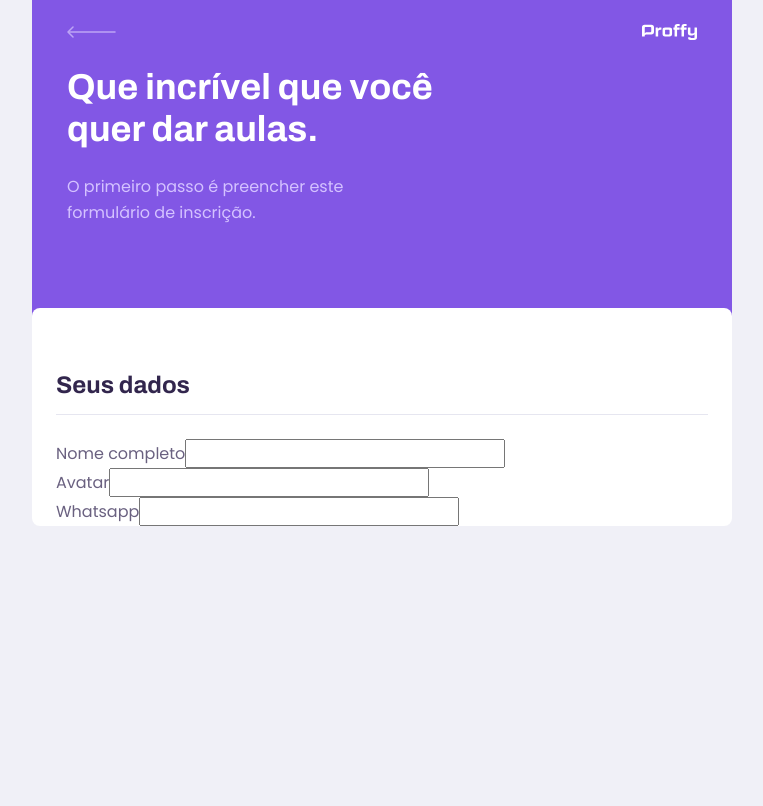
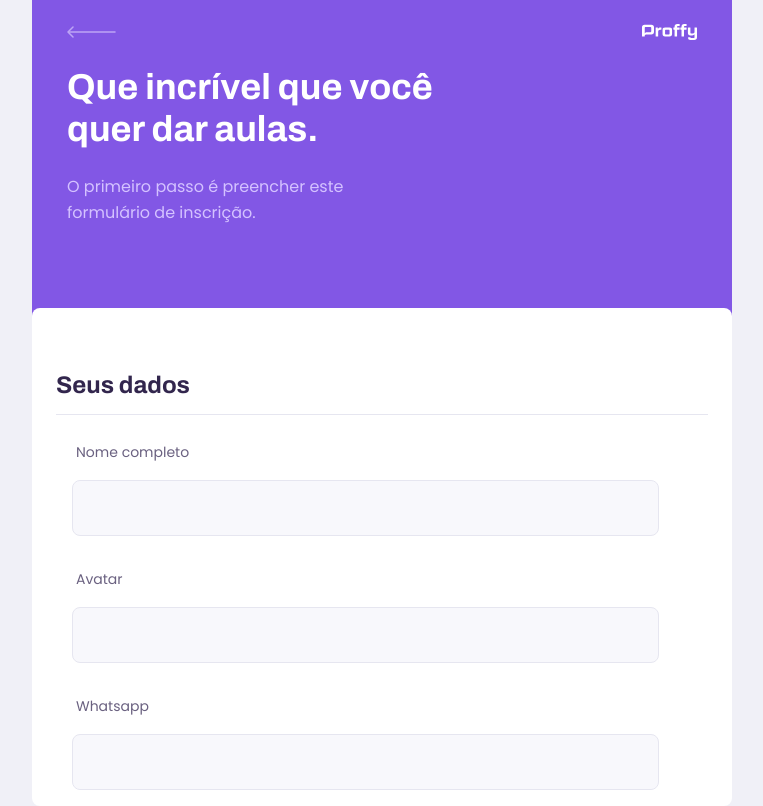
Before and after one commit to JVMedeiros/proffy, a React (Create React App) app in the folder web/: page /give-classes in a window 1280 px wide. Shown: the whole page, without its empty margins (258-1021 px from the left). Built offline with nearby package versions, Linux system fonts and the light colour scheme.

Commit message:
input component finished

```diff
--- a/web/src/components/Input/index.tsx
+++ b/web/src/components/Input/index.tsx
@@ -1,4 +1,6 @@
 import React, { InputHTMLAttributes }from 'react';
+
+import './styles.css';
 
 interface InputProps extends InputHTMLAttributes<HTMLInputElement> {
     label: string;
--- /dev/null
+++ b/web/src/components/Input/styles.css
@@ -0,0 +1,36 @@
+.input-block {
+    position: relative;
+}
+
+.input-block + .input-block {
+    margin-top: 1.4rem;
+}
+
+.input-block label {
+    font-size: 1.4rem;
+    margin: 2rem;
+}
+
+.input-block input {
+    width: 90%;
+    height: 5.6rem;
+    margin-top: 0.8rem;
+    border-radius: 0.8rem;
+    background: var(--color-input-background);
+    border: 1px solid var(--color-line-in-white);
+    outline: 0;
+    padding: 0 1.6rem;
+    font: 1.6rem Archivo;
+    margin: 1.6rem;
+}
+
+.input-block:focus-within::after {
+    width: calc(100% -3.2rem);
+    height: 2px;
+    content: '';
+    background: var(--color-primary-light);
+    position: absolute;
+    left: 1.6rem;
+    right: 1.6rem;
+    bottom: 0;
+}
```
